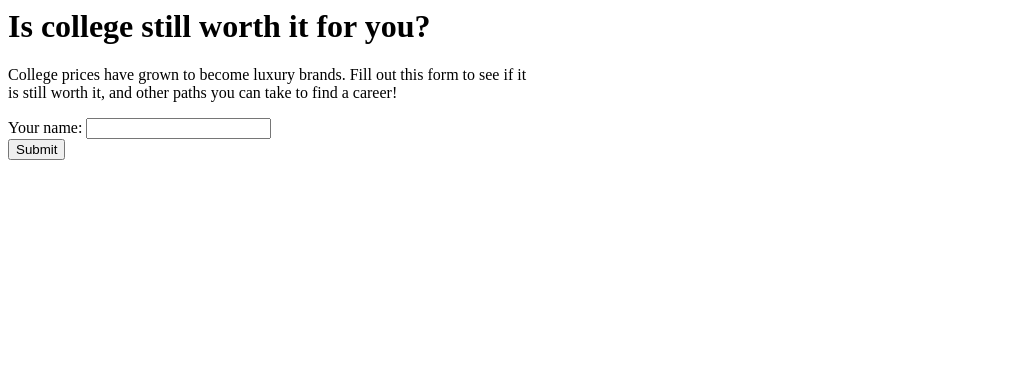
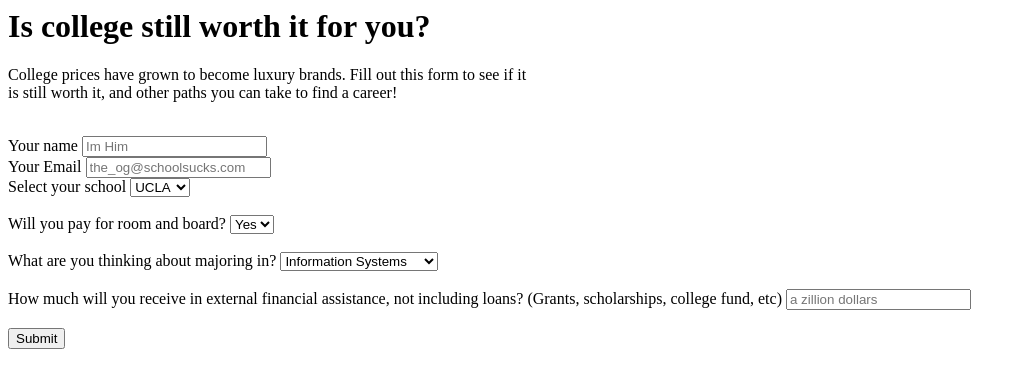
Before and after one commit to dontfoldhomie/django-saas-sample, a Django app: template src/templates/calculator/form.html in a window 1280 px wide. Shown: the top 388 px of the page, without its empty margins (0-1026 px from the left). Run offline with Django 5.2, Linux system fonts and the light colour scheme; the template is opened without the code that fills it: values that come from a table or form of the project are taken from there, others are empty; some libraries are stand-ins or nearby versions.

Commit message:
changed html forms to django forms and added tailwind css styling

```diff
--- a/requirements.txt
+++ b/requirements.txt
@@ -5,3 +5,4 @@
 dj-database-url
 requests
 whitenoise
+django-widget-tweaks
--- a/src/calculator/forms.py
+++ b/src/calculator/forms.py
@@ -1,4 +1,35 @@
 from django import forms
+
+SCHOOL_CHOICES =(
+    ("1","UCLA"),
+    ("2","UCSD"),
+    ("3","SDSU"),
+    ("4","USD"),
+    ("5","USC"),
+)
+
+ROOM_CHOICE =(
+    ("1", "Yes"),
+    ("2", "No")
+)
+
+MAJOR_CHOICES =(
+    ("1", "Information Systems"),
+    ("2", "Computer Science"),
+    ("3", "Business Management"),
+    ("4", "Finance"),
+    ("5", "Biology"),
+    ("6", "Political Science"),
+    ("7", "Psychology"),
+    ("8", "Childhood Education"),
+    ("9", "Sports Science"),
+    ("10", "Math"),
+)
 
 class CalculatorForm(forms.Form):
     your_name = forms.CharField(label="Your name", max_length=100)
+    your_email =forms.EmailField(label="Your Email")
+    your_school = forms.TypedChoiceField(choices=SCHOOL_CHOICES)
+    your_major = forms.TypedChoiceField(choices=MAJOR_CHOICES)
+    your_living_choice = forms.ChoiceField(label="Will you pay for room and board?", choices=ROOM_CHOICE)
+    your_finacial_assistance = forms.IntegerField(label="External Financial Assistance? (Scholarship, Grants, etc)")
--- a/src/cfehome/settings.py
+++ b/src/cfehome/settings.py
@@ -45,9 +45,11 @@
     'django.contrib.sessions',
     'django.contrib.messages',
     'django.contrib.staticfiles',
+    'widget_tweaks',
     # my-apps
     "commando",
     "visits",
+
 ]
 
 MIDDLEWARE = [
--- a/src/templates/calculator/form.html
+++ b/src/templates/calculator/form.html
@@ -1,9 +1,39 @@
+{% load widget_tweaks %}
+
 <h1 class="mb-4 text-4xl font-extrabold leading-none tracking-tight text-gray-900 md:text-5xl lg:text-6xl dark:text-white text-center">Is college still <span class="text-blue-600 dark:text-blue-500">worth it</span> for you?</h1>
 <p class="text-lg font-normal text-gray-500 lg:text-xl dark:text-gray-400 text-center">College prices have grown to become luxury brands. Fill out this form to see if it<br> is still worth it, and other paths you can take to find a career!</p>
+<br>
 
+<form action="/calculator/" method="GET" class="max-w-sm mx-auto">
+    <div class="mb-5">
+      <label for="your_name" class="block mb-2 text-sm font-medium text-gray-900 dark:text-white">Your name</label>
+      {% render_field form.your_name class="bg-gray-50 border border-gray-300 text-gray-900 text-sm rounded-lg focus:ring-blue-500 focus:border-blue-500 block w-full p-2.5 dark:bg-gray-700 dark:border-gray-600 dark:placeholder-gray-400 dark:text-white dark:focus:ring-blue-500 dark:focus:border-blue-500" placeholder="Im Him" required=True %}    </div>
+    <div class="mb-5">
+      <label for="your_email" class="block mb-2 text-sm font-medium text-gray-900 dark:text-white">Your Email</label>
+      {% render_field form.your_email class="bg-gray-50 border border-gray-300 text-gray-900 text-sm rounded-lg focus:ring-blue-500 focus:border-blue-500 block w-full p-2.5 dark:bg-gray-700 dark:border-gray-600 dark:placeholder-gray-400 dark:text-white dark:focus:ring-blue-500 dark:focus:border-blue-500" placeholder="the_og@schoolsucks.com" required=True %}    </div>
+    <div>
+        <label for="your_school" class="block mb-2 text-sm font-medium text-gray-900 dark:text-white">Select your school</label>
+        {% render_field form.your_school class="bg-gray-50 border border-gray-300 text-gray-900 text-sm rounded-lg focus:ring-blue-500 focus:border-blue-500 block w-full p-2.5 dark:bg-gray-700 dark:border-gray-600 dark:placeholder-gray-400 dark:text-white dark:focus:ring-blue-500 dark:focus:border-blue-500" required=True%}
+    </div>
+    <br>
+    <div>
+        <label for="your_living_choice" class="block mb-2 text-sm font-medium text-gray-900 dark:text-white">Will you pay for room and board?</label>
+        {% render_field form.your_living_choice class="bg-gray-50 border border-gray-300 text-gray-900 text-sm rounded-lg focus:ring-blue-500 focus:border-blue-500 block w-full p-2.5 dark:bg-gray-700 dark:border-gray-600 dark:placeholder-gray-400 dark:text-white dark:focus:ring-blue-500 dark:focus:border-blue-500" required=True%}
 
-<form action="/calculator/" method="post">
-    {% csrf_token %}
-    {{ form }}
-    <input type="submit" value="Submit">
-</form>
+    </div>
+    <br>
+    <div>
+        <label for="your_major" class="block mb-2 text-sm font-medium text-gray-900 dark:text-white">What are you thinking about majoring in?</label>
+        {% render_field form.your_major class="bg-gray-50 border border-gray-300 text-gray-900 text-sm rounded-lg focus:ring-blue-500 focus:border-blue-500 block w-full p-2.5 dark:bg-gray-700 dark:border-gray-600 dark:placeholder-gray-400 dark:text-white dark:focus:ring-blue-500 dark:focus:border-blue-500" required=True%}
+
+    </div>
+    <br>
+    <div class="mb-5">
+        <label for="your_finacial_assistance" class="block mb-2 text-sm font-medium text-gray-900 dark:text-white">How much will you receive in external financial assistance, not including loans? (Grants, scholarships, college fund, etc)</label>
+        {% render_field form.your_finacial_assistance class="bg-gray-50 border border-gray-300 text-gray-900 text-sm rounded-lg focus:ring-blue-500 focus:border-blue-500 block w-full p-2.5 dark:bg-gray-700 dark:border-gray-600 dark:placeholder-gray-400 dark:text-white dark:focus:ring-blue-500 dark:focus:border-blue-500" placeholder="a zillion dollars" required=True %}    </div>
+
+    <br>
+    <button type="submit" class="text-white bg-blue-700 hover:bg-blue-800 focus:ring-4 focus:outline-none focus:ring-blue-300 font-medium rounded-lg text-sm w-full sm:w-auto px-5 py-2.5 text-center dark:bg-blue-600 dark:hover:bg-blue-700 dark:focus:ring-blue-800">Submit</button>
+  </form>
+
+  <br><br>
```
